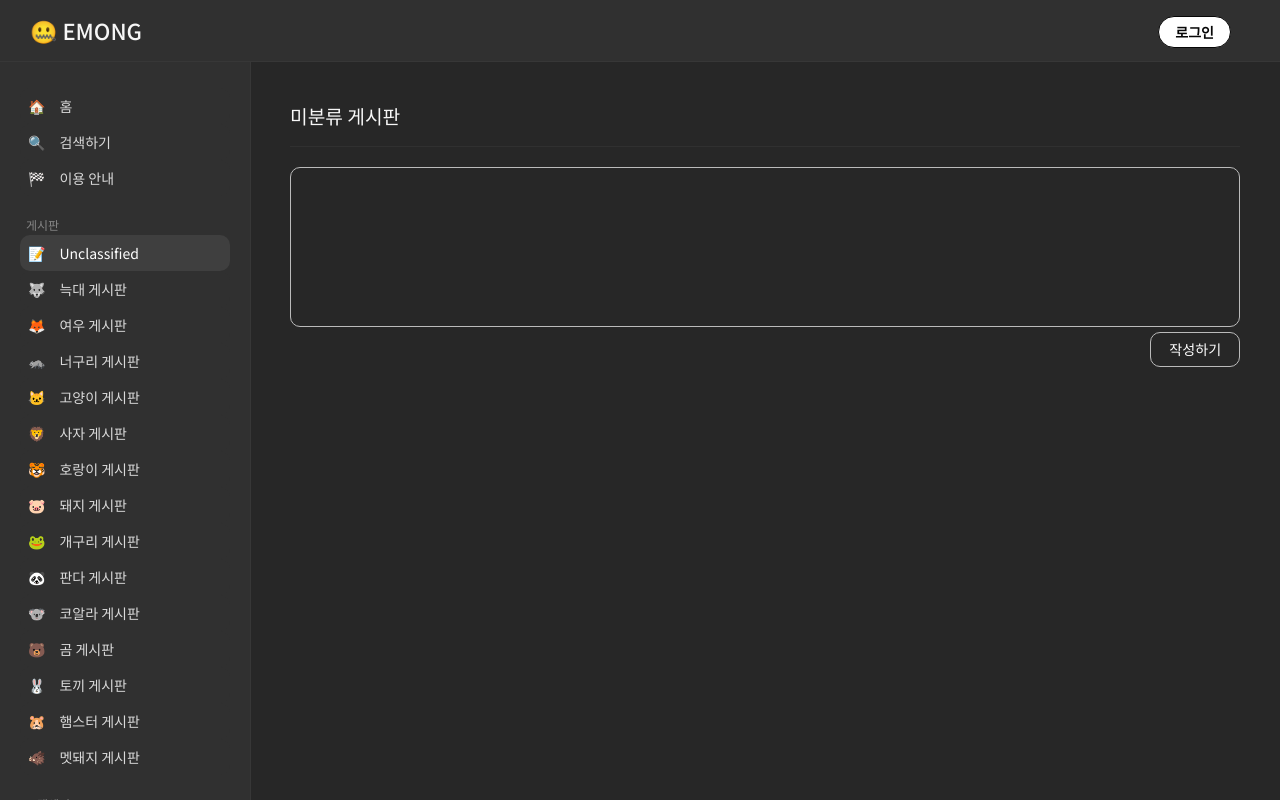
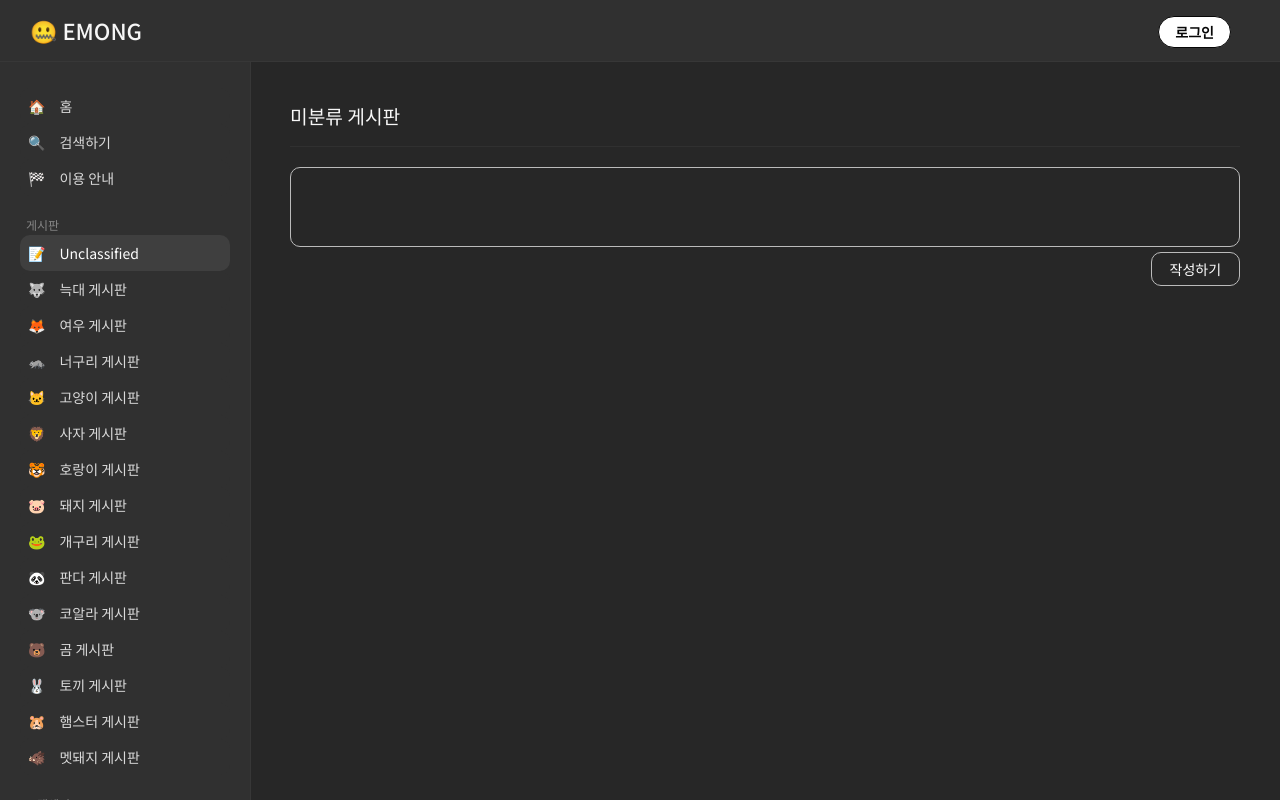
Before and after one commit to taeho-choi/react-emong, a React (Create React App) app: page /unclassified in a window 1280 px wide. Built offline with nearby package versions, Linux system fonts and the light colour scheme; a web font is replaced by a local one.

Commit message:
update textarea size

```diff
--- a/src/App.css
+++ b/src/App.css
@@ -208,12 +208,12 @@ a {
 
 .content textarea {
   width: 100%;
-  height: 20vh;
+  height: 10vh;
   resize: none;
   border-radius: 10px;
-  font-size: 1vw;
+  font-size: min(1vw, 14px);
   padding: 0.7vw;
-  font-weight: 300;
+  font-weight: 200;
   outline: none;
   box-sizing: border-box;
   border: 1px solid rgb(187, 187, 187);
@@ -238,9 +238,9 @@ a {
 .submit {
   float: right;
   margin-right: 0px;
-  font-size: 1.1vw;
+  font-size: min(1.1vw, 14px);
   font-weight: 400;
-  padding: 0.5vw 1.4vw 0.5vw 1.4vw;
+  padding: min(0.5vw, 6px) min(1.4vw, 20px) min(0.5vw, 6px) min(1.4vw, 20px);
   border-radius: 10px;
   color: white;
   background-color: rgb(0, 0, 0, 0);
@@ -262,7 +262,7 @@ a {
   box-sizing: border-box;
   margin-top: 3vw;
   text-align: left;
-
+  /* height: 20vh; */
   resize: none;
   border-radius: 10px;
   padding: 2vw;
@@ -270,6 +270,7 @@ a {
   outline: none;
   box-sizing: border-box;
   border: 1px solid rgb(66, 66, 66);
+  /* overflow: scroll; */
 }
 
 .PostItem * {
```
